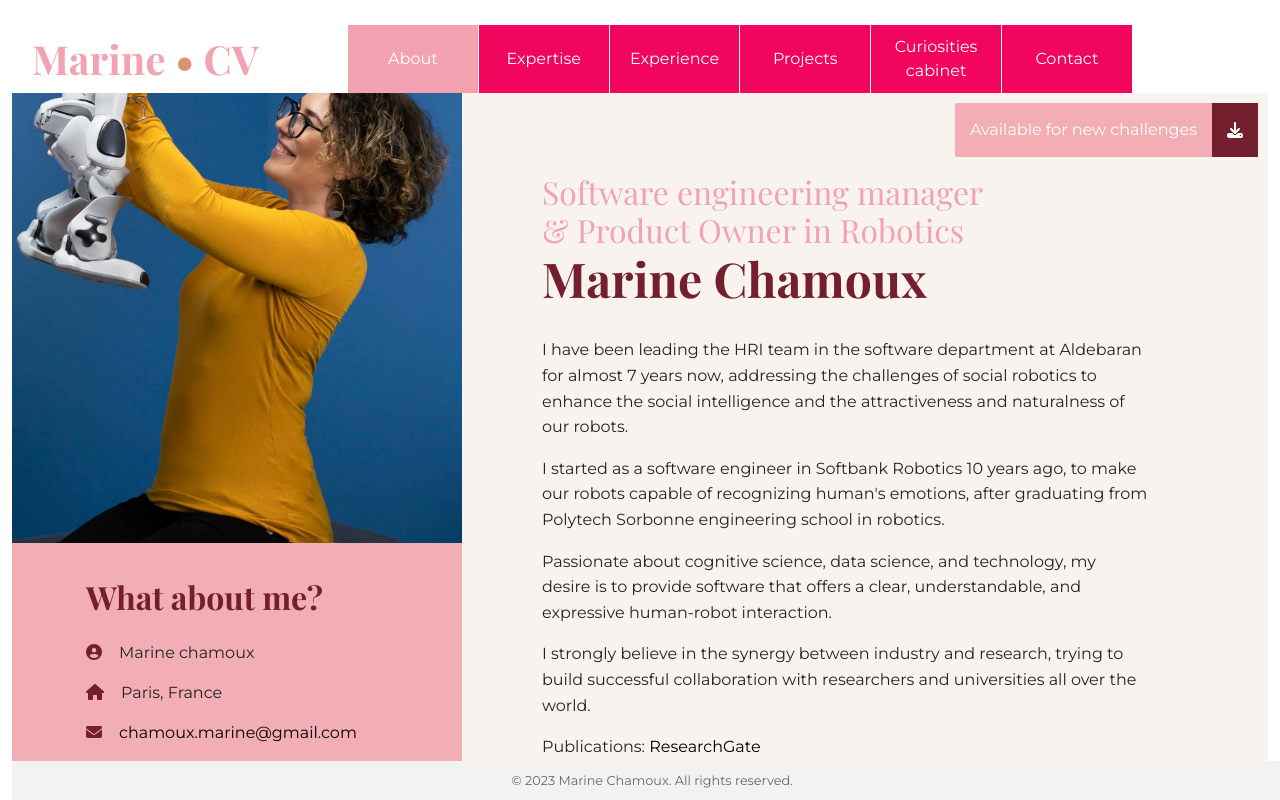
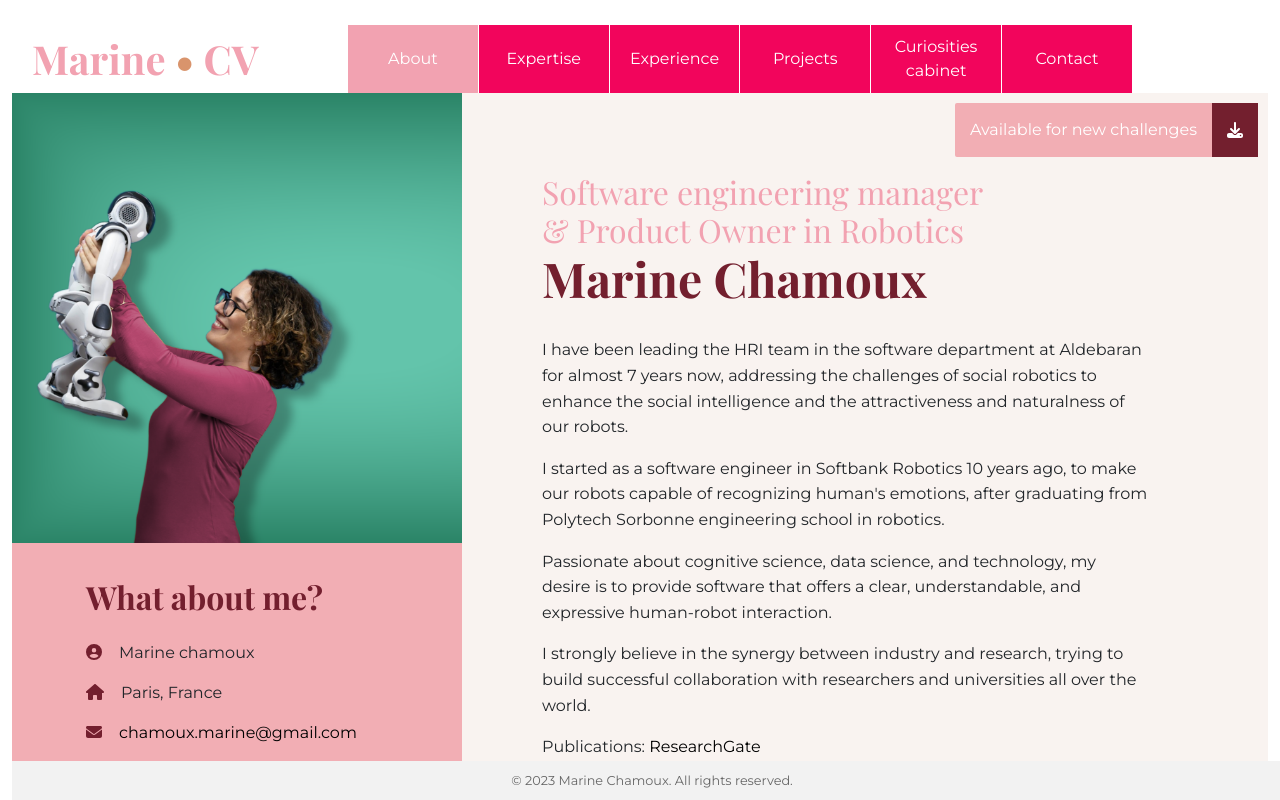
Before and after one commit to zygopter/marine.chamoux, a React (Create React App) app: page / in a window 1280 px wide. Built offline with nearby package versions, Linux system fonts and the light colour scheme.

Commit message:
Change profile picture

```diff
--- a/src/pages/Home.js
+++ b/src/pages/Home.js
@@ -76,7 +76,7 @@ function Home() {
                 <aside className="sidebar">
                     <div ref={sidebarPhotoRef} className="sidebar-photo">
                     {/* Votre photo de profil ici */}
-                    <img src="/res/profil-picture.jpg" alt="Profile" className="profile-pic" />
+                        <img src="/res/profil-pic-recrop.png" alt="Profile" className="profile-pic" />
                     </div>
                     <div style={{ height: remainingHeight }} className="sidebar-text">
                         <div className="sidebar-info">
```
Also changed, not shown: public/res/profil-pic-recrop.png (added).
